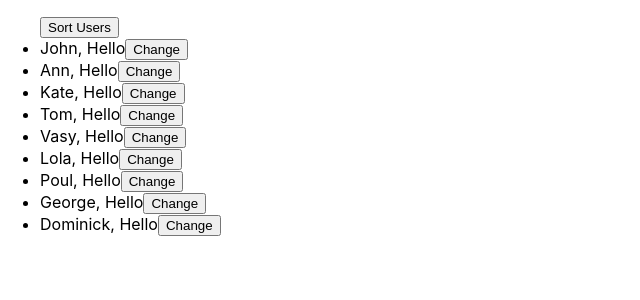
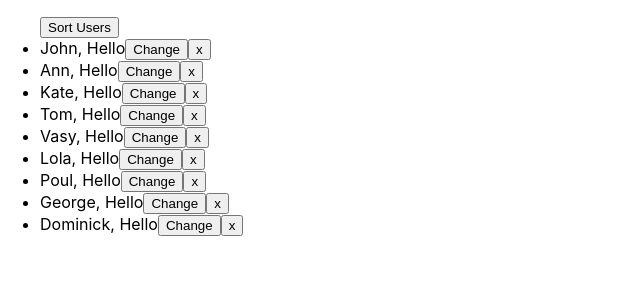
Before and after one commit to ElmiraDzhy/ReactIntro, a React (Create React App) app: page / in a window 1280 px wide. Shown: the top 300 px of the page, without its empty margins (0-640 px from the left). Built offline with nearby package versions, Linux system fonts and the light colour scheme; the HTML template or start-up script is replaced by a standard one.

Commit message:
Add callback func example
(Child -> Parent ref)

```diff
--- a/src/App.js
+++ b/src/App.js
@@ -67,6 +67,14 @@ class App extends React.Component {
 		});
 	};
 
+	deleteHandler = (id) => {
+		const { users } = this.state;
+		const filtered = users.filter((u) => u.id !== id);
+		this.setState({
+			users: filtered,
+		});
+	};
+
 	render() {
 		const { users } = this.state;
 
@@ -75,8 +83,9 @@ class App extends React.Component {
 				<button onClick={this.sortUsers}>Sort Users</button>
 				{users.map((u) => (
 					<Aloha
-						name={u.name}
+						user={u}
 						key={u.id}
+						deleteCallback={this.deleteHandler}
 					/>
 				))}
 			</ul>
--- a/src/components/Aloha/index.jsx
+++ b/src/components/Aloha/index.jsx
@@ -15,12 +15,21 @@ class Aloha extends React.Component {
 		});
 	};
 
+	delete = () => {
+		const {
+			user: { id },
+			deleteCallback,
+		} = this.props;
+		deleteCallback(id);
+	};
+
 	render() {
-		const { name } = this.props;
+		const { name } = this.props.user;
 		return (
 			<li>
 				{name}, {this.state.isLeaving ? "Bye" : "Hello"}
 				<button onClick={this.greeting}>Change</button>
+				<button onClick={this.delete}>x</button>
 			</li>
 		);
 	}
```
